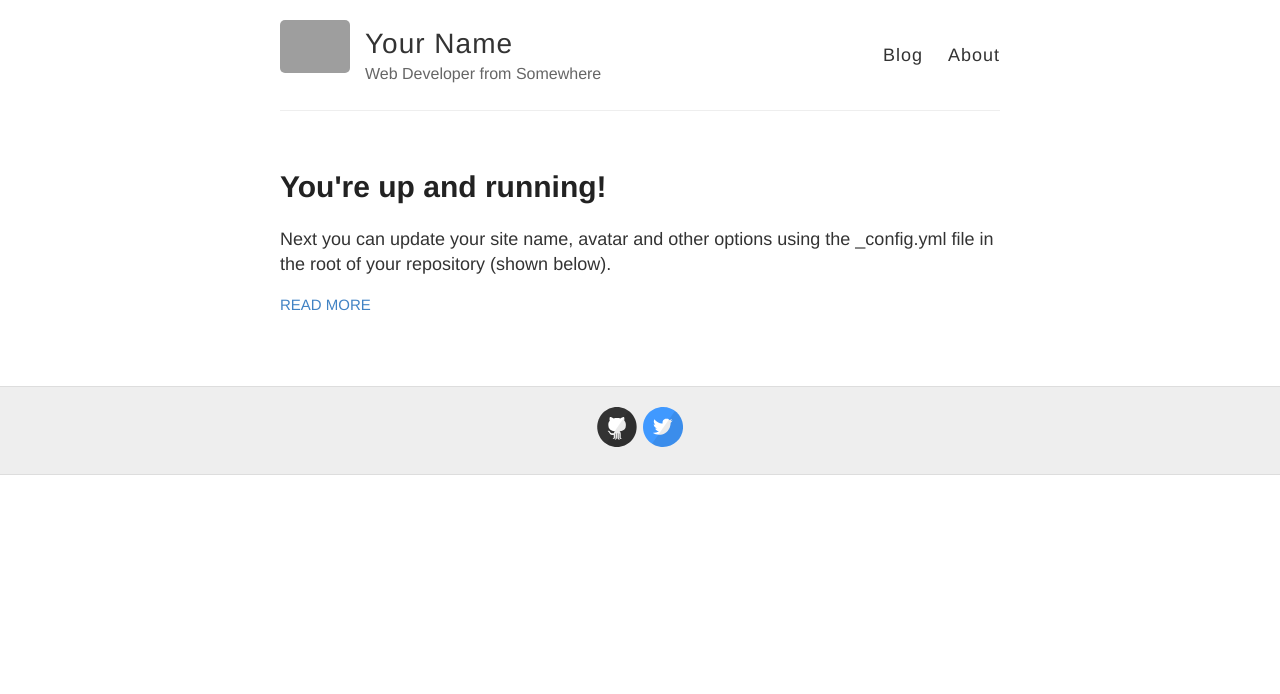
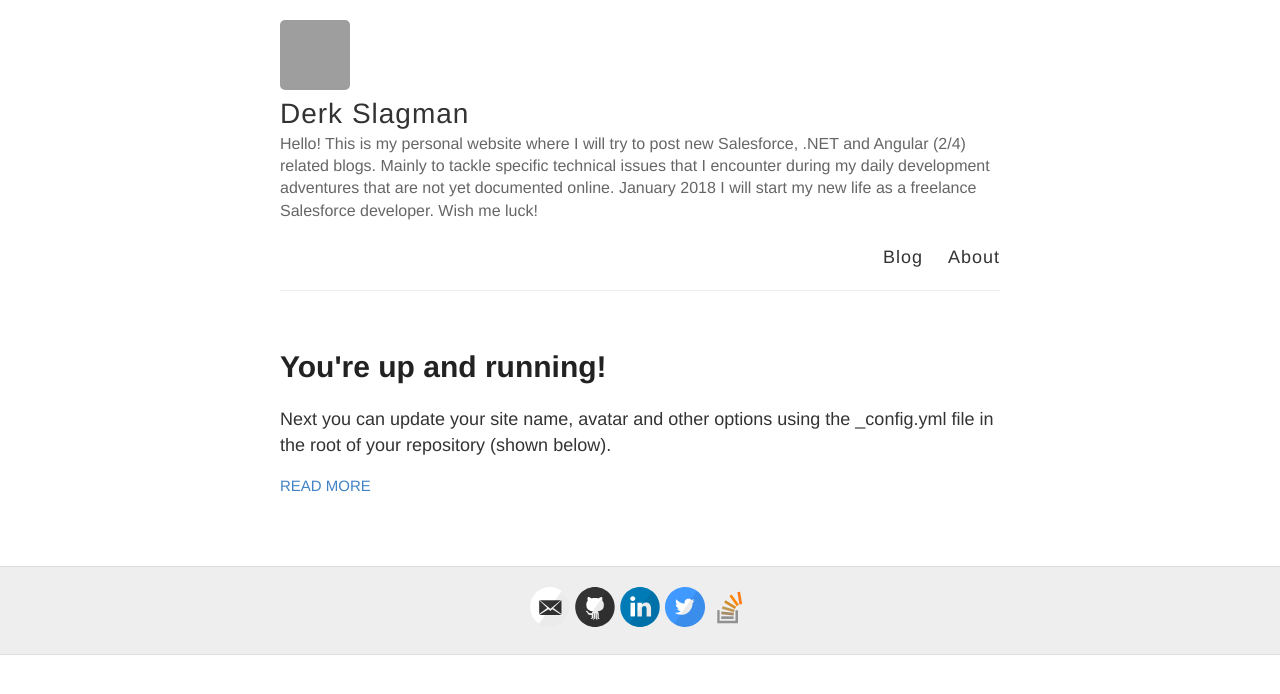
Before and after one commit to dslagman/dslagman.github.io, a Jekyll site: the page built from index.html, in a window 1280 px wide. Shown: the top 694 px of the page. Built offline with Jekyll 4.4.1, drawn with Linux system fonts in a browser that asks for light colours; grey boxes are pictures that could not be loaded.

Commit message:
personalized config

```diff
--- a/_config.yml
+++ b/_config.yml
@@ -3,13 +3,15 @@
 #
 
 # Name of your site (displayed in the header)
-name: Your Name
+name: Derk Slagman
 
 # Short bio or description (displayed in the header)
-description: Web Developer from Somewhere
+description: Hello! This is my personal website where I will try to post new Salesforce, .NET and Angular (2/4) related blogs. Mainly to tackle specific
+  technical issues that I encounter during my daily development adventures that are not yet documented online. January 2018 I will start my
+  new life as a freelance Salesforce developer. Wish me luck!
 
 # URL of your avatar or profile pic (you could use your GitHub profile pic)
-avatar: https://raw.githubusercontent.com/barryclark/jekyll-now/master/images/jekyll-logo.png
+avatar: https://avatars3.githubusercontent.com/u/10948138?s=400&u=af4aadb7d46a0cffd9922171c2423fdfad63881d&v=4
 
 #
 # Flags below are optional
@@ -18,16 +20,16 @@ avatar: https://raw.githubusercontent.com/barryclark/jekyll-now/master/images/je
 # Includes an icon in the footer for each username you enter
 footer-links:
   dribbble:
-  email:
+  email:  derk.slagman@gmail.com
   facebook:
   flickr:
-  github: barryclark/jekyll-now
+  github: dslagman
   instagram:
-  linkedin:
+  linkedin: derkslagman
   pinterest:
   rss: # just type anything here for a working RSS icon
-  twitter: jekyllrb
-  stackoverflow: # your stackoverflow profile, e.g. "users/50476/bart-kiers"
+  twitter: Derk87
+  stackoverflow: /users/8691541/dslagman
   youtube: # channel/<your_long_string> or user/<user-name>
   googleplus: # anything in your profile username that comes after plus.google.com/
 
@@ -41,7 +43,7 @@ google_analytics:
 
 # Your website URL (e.g. http://barryclark.github.io or http://www.barryclark.co)
 # Used for Sitemap.xml and your RSS feed
-url:
+url: http://www.derkslagman.nl
 
 # If you're hosting your site at a Project repository on GitHub pages
 # (http://yourusername.github.io/repository-name)
```
